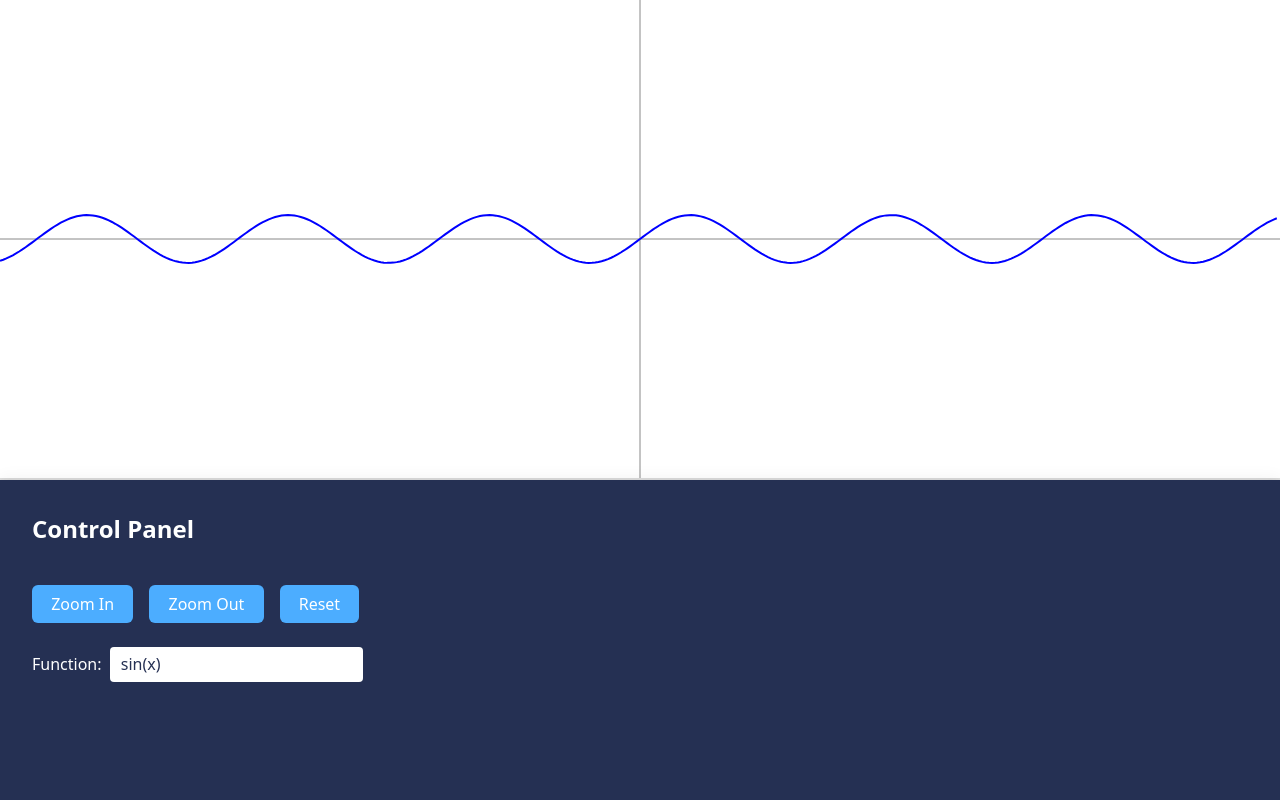
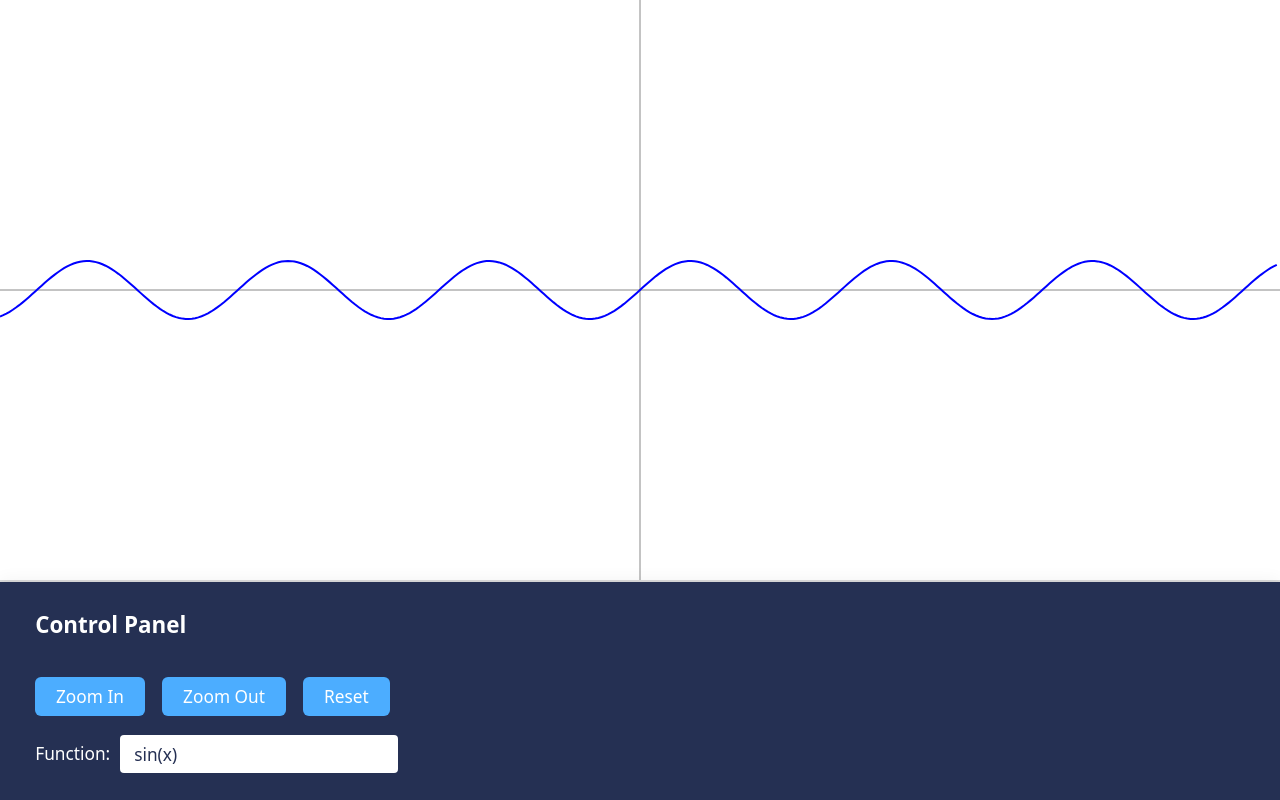
Before and after one commit to Erik-Donath/graphbattel, a React (Vite) app: page / in a window 1280 px wide. Built offline with nearby package versions, Linux system fonts and the light colour scheme.

Commit message:
Moved Code and made GameCanvas adopt size of Panel

```diff
--- a/src/App.css
+++ b/src/App.css
@@ -1,19 +1,19 @@
 .app-root {
   height: 100vh;
+  min-height: 100vh;
   display: flex;
   flex-direction: column;
   background: #f7f9fc;
 }
 
 .graph-section {
-  flex-shrink: 0;
+  flex: 1 1 auto;
   background: #fff;
   border-bottom: 2px solid #e0e0e0;
   display: flex;
   align-items: stretch;
   justify-content: stretch;
-  min-height: 200px;
-  max-height: 70vh;
+  min-height: 120px;
 }
 
 .graph-canvas {
@@ -25,24 +25,27 @@
 }
 
 .control-panel {
-  flex: 1 1 0;
-  padding: 2rem;
+  flex: 0 0 180px;
+  height: 240px;
   background: #253053;
   color: #fff;
   display: flex;
   flex-direction: column;
-  gap: 1.5rem;
+  gap: 1.2rem;
   box-shadow: 0 -2px 16px rgba(0, 0, 0, 0.05);
+  font-size: 1.08rem;
+  padding: 1.7rem 2.2rem;
+  justify-content: center;
 }
 
 .control-panel h2 {
-  margin: 0 0 1rem 0;
-  font-size: 1.5rem;
+  margin: 0 0 1.1rem 0;
+  font-size: 1.4rem;
 }
 
 .controls-row {
   display: flex;
-  gap: 1rem;
+  gap: 1.1rem;
   align-items: center;
 }
 
@@ -51,8 +54,8 @@
   color: #fff;
   border: none;
   border-radius: 6px;
-  padding: 0.5rem 1.2rem;
-  font-size: 1rem;
+  padding: 0.5rem 1.3rem;
+  font-size: 1.08rem;
   cursor: pointer;
   transition: background 0.15s;
 }
@@ -61,20 +64,22 @@
 }
 
 .control-panel input[type="text"] {
-  margin-left: 0.5rem;
+  margin-left: 0.6rem;
   border: none;
   border-radius: 4px;
-  padding: 0.4rem 0.7rem;
-  font-size: 1rem;
+  padding: 0.45rem 0.9rem;
+  font-size: 1.08rem;
   color: #253053;
 }
 
 @media (max-width: 600px) {
   .control-panel {
     padding: 1rem;
-    font-size: 0.95rem;
+    font-size: 1rem;
+    height: 100px;
+    min-height: 100px;
   }
   .graph-section {
-    min-height: 120px;
+    min-height: 80px;
   }
 }
--- a/src/App.jsx
+++ b/src/App.jsx
@@ -1,25 +1,12 @@
-import { useState, useEffect } from "react";
 import GameCanvas from "./GameCanvas";
 import ControllPanel from "./ControllPanel";
 import "./App.css";
 
 export default function App() {
-  const [graphHeight, setGraphHeight] = useState(300);
-
-  useEffect(() => {
-    function handleResize() {
-      const vh = Math.max(document.documentElement.clientHeight || 0, window.innerHeight || 0);
-      setGraphHeight(Math.round(vh * 0.6)); // 60% of viewport height for graph
-    }
-    handleResize();
-    window.addEventListener("resize", handleResize);
-    return () => window.removeEventListener("resize", handleResize);
-  }, []);
-
   return (
     <div className="app-root">
-      <div className="graph-section" style={{ height: graphHeight }}>
-        <GameCanvas graphHeight={graphHeight} />
+      <div className="graph-section">
+        <GameCanvas />
       </div>
       <ControllPanel />
     </div>
--- a/src/GameCanvas.jsx
+++ b/src/GameCanvas.jsx
@@ -48,7 +48,7 @@ function drawGraph(ctx, width, height) {
   ctx.restore();
 }
 
-export default function GameCanvas({ graphHeight }) {
+export default function GameCanvas() {
   const graphRef = useRef(null);
 
   useEffect(() => {
@@ -63,14 +63,34 @@ export default function GameCanvas({ graphHeight }) {
 
     drawAxes(ctx, canvas.width / dpr, canvas.height / dpr);
     drawGraph(ctx, canvas.width / dpr, canvas.height / dpr);
-  }, [graphHeight]);
+  }, []);
+
+  // Resize on window change
+  useEffect(() => {
+    function redraw() {
+      const canvas = graphRef.current;
+      if (!canvas) return;
+      const dpr = window.devicePixelRatio || 1;
+      canvas.width = canvas.offsetWidth * dpr;
+      canvas.height = canvas.offsetHeight * dpr;
+      const ctx = canvas.getContext("2d");
+      ctx.setTransform(dpr, 0, 0, dpr, 0, 0);
+      ctx.clearRect(0, 0, canvas.width, canvas.height);
+
+      drawAxes(ctx, canvas.width / dpr, canvas.height / dpr);
+      drawGraph(ctx, canvas.width / dpr, canvas.height / dpr);
+    }
+    window.addEventListener("resize", redraw);
+    redraw();
+    return () => window.removeEventListener("resize", redraw);
+  }, []);
 
   return (
     <canvas
       ref={graphRef}
       className="graph-canvas"
       width={800}
-      height={graphHeight}
+      height={400}
       style={{ width: "100%", height: "100%", display: "block" }}
     />
   );
```
